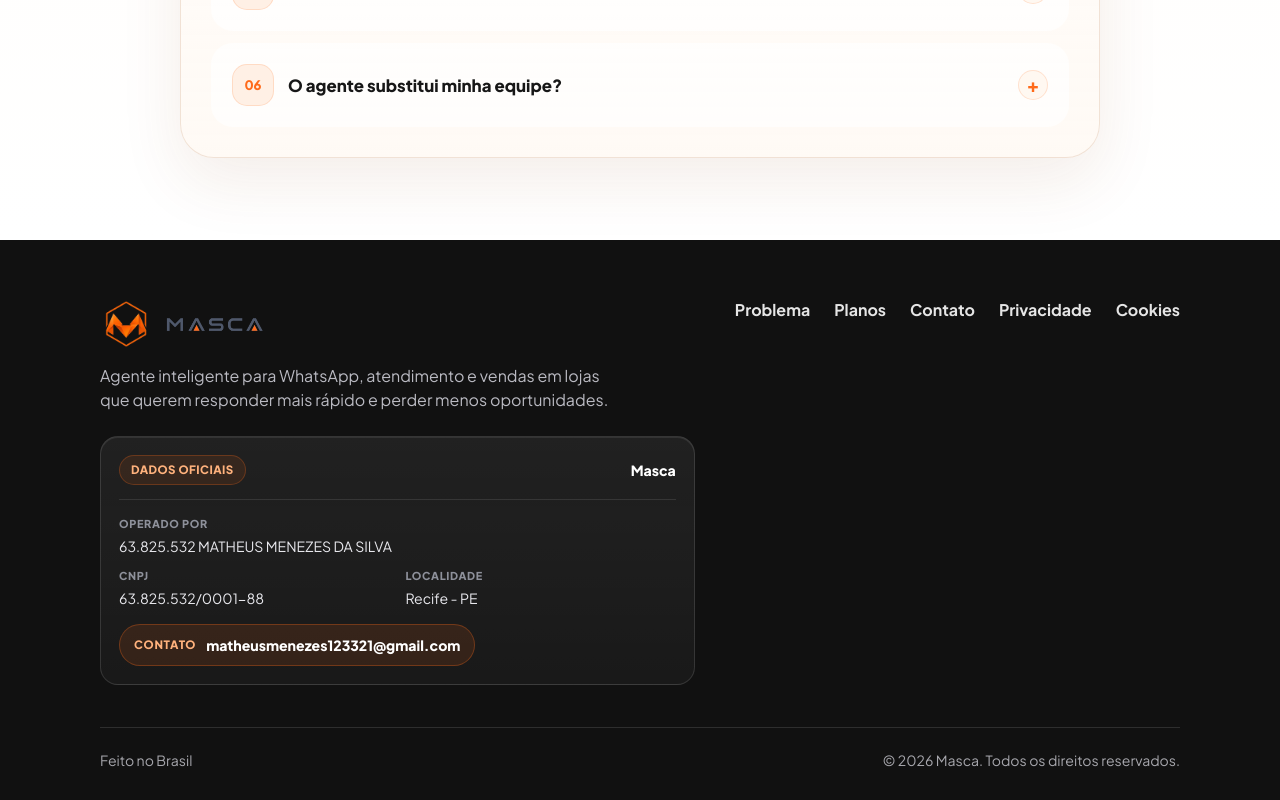
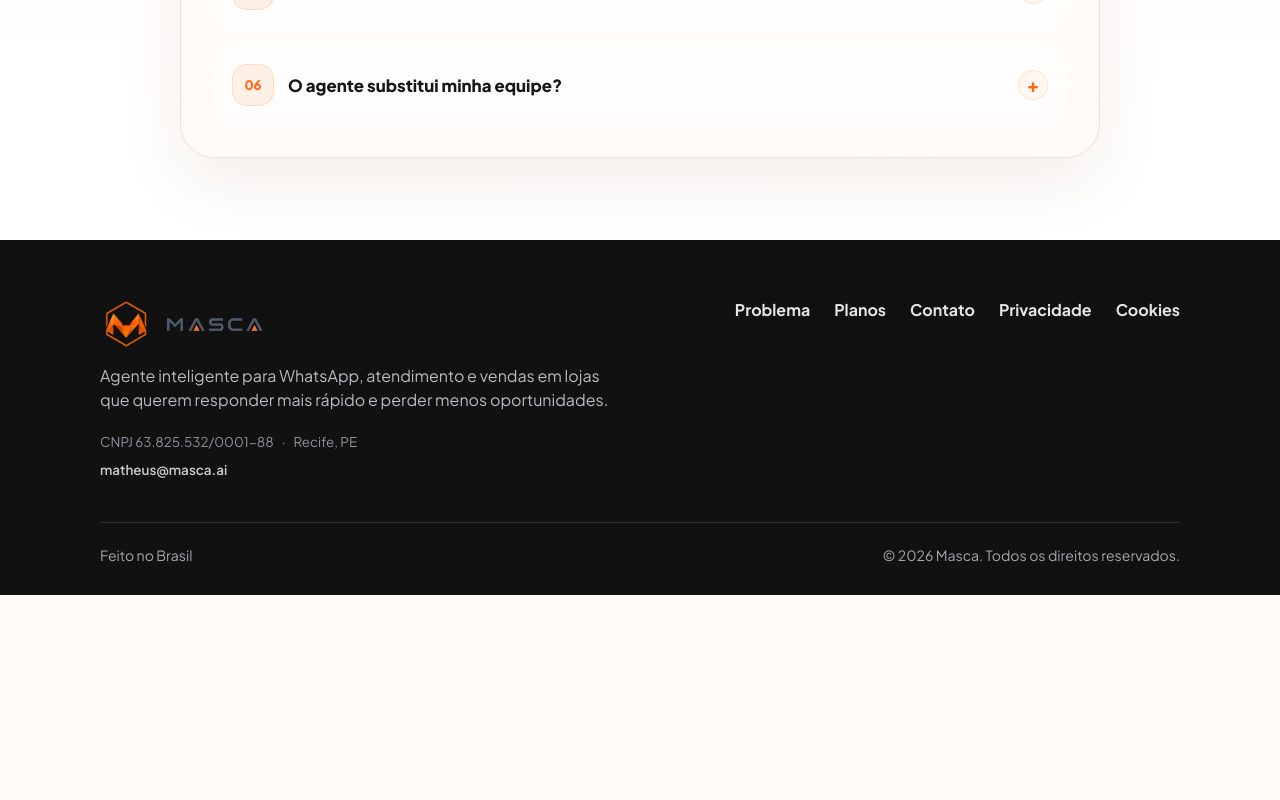
Before and after one commit to JotaaLm/landing-page-masca, a React (Vite) app: page / in a window 1280 px wide. Shown: the part 8978-9778 px from the top of the page. After the commit the page ends 9573 px from the top, so only its background shows below. Built offline with nearby package versions, Linux system fonts and the light colour scheme.

Commit message:
feat:Simplify footer legal block and switch contact email to matheus@masca.ai

```diff
--- a/index.html
+++ b/index.html
@@ -55,7 +55,7 @@
             "@type": "ImageObject",
             "url": "https://masca.ai/logo.png"
           },
-          "email": "mailto:matheusmenezes123321@gmail.com",
+          "email": "mailto:matheus@masca.ai",
           "taxID": "63.825.532/0001-88",
           "address": {
             "@type": "PostalAddress",
@@ -67,7 +67,7 @@
             {
               "@type": "ContactPoint",
               "contactType": "customer support",
-              "email": "matheusmenezes123321@gmail.com",
+              "email": "matheus@masca.ai",
               "areaServed": "BR",
               "availableLanguage": ["pt-BR", "Portuguese"]
             }
@@ -180,7 +180,7 @@
     <main style="max-width: 760px; margin: 40px auto; padding: 24px; font-family: system-ui, sans-serif; line-height: 1.6;">
       <h1>Masca: agente de vendas no WhatsApp para lojas e delivery</h1>
       <p>O Masca automatiza atendimento e vendas no WhatsApp com IA, recomenda produtos, monta pedidos e ajuda sua loja a organizar catálogo, estoque e delivery.</p>
-      <p>Para reservar uma vaga, entre em contato pelo e-mail matheusmenezes123321@gmail.com.</p>
+      <p>Para reservar uma vaga, entre em contato pelo e-mail matheus@masca.ai.</p>
     </main>
   </noscript>
   <div id="root"></div>
--- a/src/components/Footer.jsx
+++ b/src/components/Footer.jsx
@@ -14,27 +14,13 @@ export default function Footer() {
           </div>
           <p className="footer-copy">Agente inteligente para WhatsApp, atendimento e vendas em lojas que querem responder mais rápido e perder menos oportunidades.</p>
           <address className="footer-legal" aria-label="Dados legais e de contato">
-            <div className="footer-legal-head">
-              <span className="footer-legal-badge">Dados oficiais</span>
-              <strong>Masca</strong>
-            </div>
-            <div className="footer-legal-list">
-              <span className="footer-legal-item footer-legal-item-wide">
-                <span className="footer-legal-label">Operado por</span>
-                <span className="footer-legal-value">63.825.532 MATHEUS MENEZES DA SILVA</span>
-              </span>
-              <span className="footer-legal-item">
-                <span className="footer-legal-label">CNPJ</span>
-                <span className="footer-legal-value">63.825.532/0001-88</span>
-              </span>
-              <span className="footer-legal-item">
-                <span className="footer-legal-label">Localidade</span>
-                <span className="footer-legal-value">Recife - PE</span>
-              </span>
-            </div>
-            <a className="footer-legal-contact" href="mailto:matheusmenezes123321@gmail.com" aria-label="Enviar e-mail para matheusmenezes123321@gmail.com">
-              <span className="footer-legal-contact-label">Contato</span>
-              <span className="footer-legal-email">matheusmenezes123321@gmail.com</span>
+            <p className="footer-legal-meta">
+              <span>CNPJ 63.825.532/0001-88</span>
+              <span aria-hidden="true">·</span>
+              <span>Recife, PE</span>
+            </p>
+            <a className="footer-legal-contact" href="mailto:matheus@masca.ai">
+              matheus@masca.ai
             </a>
           </address>
         </div>
--- a/src/components/PrivacyNotice.jsx
+++ b/src/components/PrivacyNotice.jsx
@@ -65,6 +65,7 @@ export default function PrivacyNotice() {
           <h2 id="privacy-title">Aviso de Privacidade</h2>
           <p>
             Este aviso resume como o Masca trata dados pessoais coletados nesta página.
+            O serviço é operado por 63.825.532 MATHEUS MENEZES DA SILVA, CNPJ 63.825.532/0001-88.
             Última atualização: {PRIVACY_NOTICE_VERSION}.
           </p>
         </div>
--- a/src/index.css
+++ b/src/index.css
@@ -3184,112 +3184,33 @@ section[id],
 .footer-copy { max-width: 520px; margin-top: 14px; color: #babac2; }
 .footer-legal {
   display: grid;
-  gap: 16px;
-  max-width: 680px;
-  margin-top: 24px;
-  padding: 18px;
-  border: 1px solid rgba(255,255,255,0.12);
-  border-radius: 18px;
-  background: linear-gradient(180deg, rgba(255,255,255,0.07), rgba(255,255,255,0.035));
-  box-shadow: inset 0 1px 0 rgba(255,255,255,0.08);
-  color: #d8d8de;
+  gap: 8px;
+  max-width: 520px;
+  margin-top: 20px;
+  color: #9a9aa3;
   font-style: normal;
-  font-size: 0.88rem;
-  line-height: 1.45;
-}
-
-.footer-legal-head {
+  font-size: 0.84rem;
+  line-height: 1.5;
+}
+
+.footer-legal-meta {
   display: flex;
-  align-items: center;
-  justify-content: space-between;
-  gap: 14px;
-  padding-bottom: 14px;
-  border-bottom: 1px solid rgba(255,255,255,0.1);
-}
-
-.footer-legal-head strong {
-  color: #fff;
-  font-weight: 800;
-}
-
-.footer-legal-badge {
-  display: inline-flex;
-  align-items: center;
-  min-height: 30px;
-  padding: 0 11px;
-  border: 1px solid rgba(255,106,26,0.26);
-  border-radius: 999px;
-  background: rgba(255,106,26,0.1);
-  color: #ffb27d;
-  font-size: 0.72rem;
-  font-weight: 900;
-  letter-spacing: 0.04em;
-  text-transform: uppercase;
-}
-
-.footer-legal-list {
-  display: grid;
-  grid-template-columns: repeat(2, minmax(0, 1fr));
-  gap: 12px 16px;
-}
-
-.footer-legal-item {
-  display: grid;
-  gap: 4px;
-  min-width: 0;
-}
-
-.footer-legal-item-wide {
-  grid-column: 1 / -1;
-}
-
-.footer-legal-label {
+  flex-wrap: wrap;
+  gap: 8px;
+  margin: 0;
   color: #8e919b;
-  font-size: 0.68rem;
-  font-weight: 900;
-  letter-spacing: 0.06em;
-  text-transform: uppercase;
-}
-
-.footer-legal-value {
-  color: #e8e8ed;
-  overflow-wrap: anywhere;
 }
 
 .footer-legal-contact {
-  display: inline-flex;
-  align-items: center;
-  gap: 10px;
   width: max-content;
   max-width: 100%;
-  min-height: 42px;
-  padding: 0 14px;
-  border: 1px solid rgba(255,106,26,0.3);
-  border-radius: 999px;
-  background: rgba(255,106,26,0.12);
-  color: #fff;
-  font-weight: 800;
+  color: #c8c8d0;
+  font-weight: 600;
   overflow-wrap: anywhere;
-  transition: background 0.2s ease, border-color 0.2s ease, color 0.2s ease;
-}
-
-.footer-legal-contact-label {
-  flex: 0 0 auto;
-  color: #ffb27d;
-  font-size: 0.72rem;
-  font-weight: 900;
-  letter-spacing: 0.06em;
-  text-transform: uppercase;
-}
-
-.footer-legal-email {
-  min-width: 0;
-  overflow-wrap: anywhere;
+  transition: color 0.2s ease;
 }
 
 .footer-legal-contact:hover {
-  border-color: rgba(255,138,61,0.52);
-  background: rgba(255,106,26,0.18);
   color: var(--accent-2);
 }
 
@@ -4031,24 +3952,8 @@ section[id],
   }
   .footer-grid, .footer-bottom { grid-template-columns: 1fr; display: grid; }
   .footer nav { flex-wrap: wrap; gap: 14px 20px; }
-  .footer-legal {
-    padding: 16px;
-    border-radius: 16px;
-  }
-  .footer-legal-head {
-    align-items: flex-start;
-    flex-direction: column;
-    gap: 10px;
-  }
-  .footer-legal-list {
-    grid-template-columns: 1fr;
-  }
   .footer-legal-contact {
     width: 100%;
-    min-height: auto;
-    align-items: flex-start;
-    padding: 12px 14px;
-    border-radius: 16px;
   }
 }
 
```
